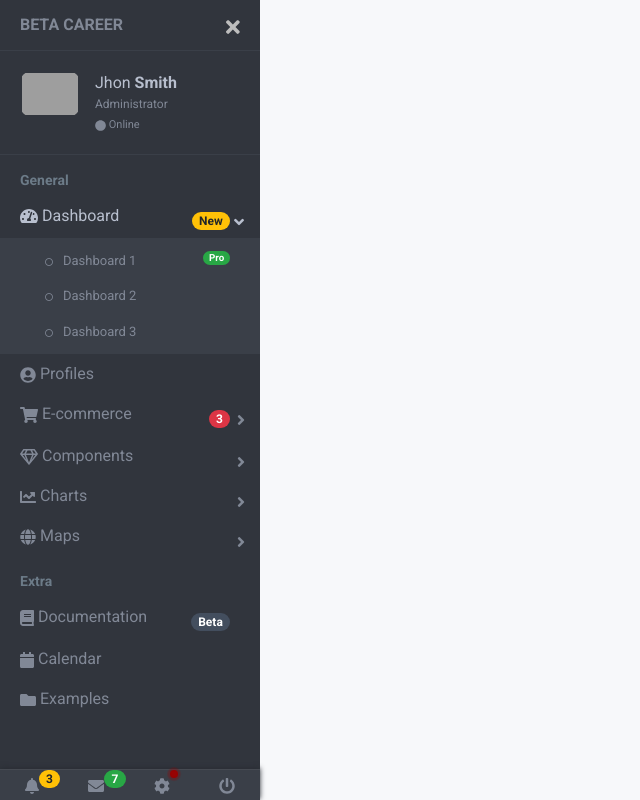
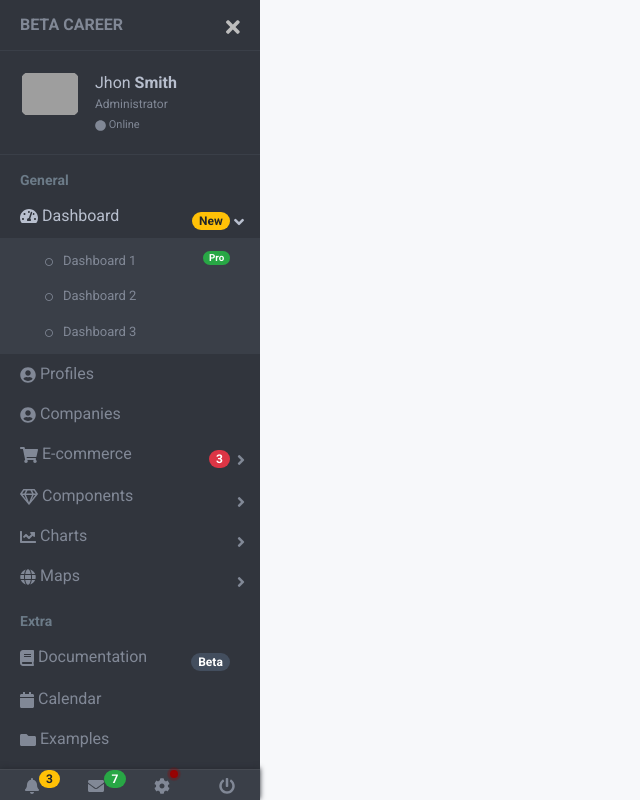
Before and after one commit to yesa5/beta_career, a Django app: page /accounts/password/reset/ in a window 1280 px wide. Shown: the whole page, without its empty margins (0-640 px from the left). Run offline with Django 3.2, Linux system fonts and the light colour scheme; some libraries are stand-ins or nearby versions; grey boxes are pictures that could not be loaded.

Commit message:
added companies to sidebar

```diff
--- a/sdu_beta_career/templates/components/sidebar.html
+++ b/sdu_beta_career/templates/components/sidebar.html
@@ -57,6 +57,12 @@
           <a href="{% url 'users:profile' %}">
             <i class="fa fa-user-circle"></i>
             <span>Profiles</span>
+          </a>
+        </li>
+        <li class="sidebar">
+          <a href="">
+            <i class="fa fa-user-circle"></i>
+            <span>Companies</span>
           </a>
         </li>
         <li class="sidebar-dropdown">
```
